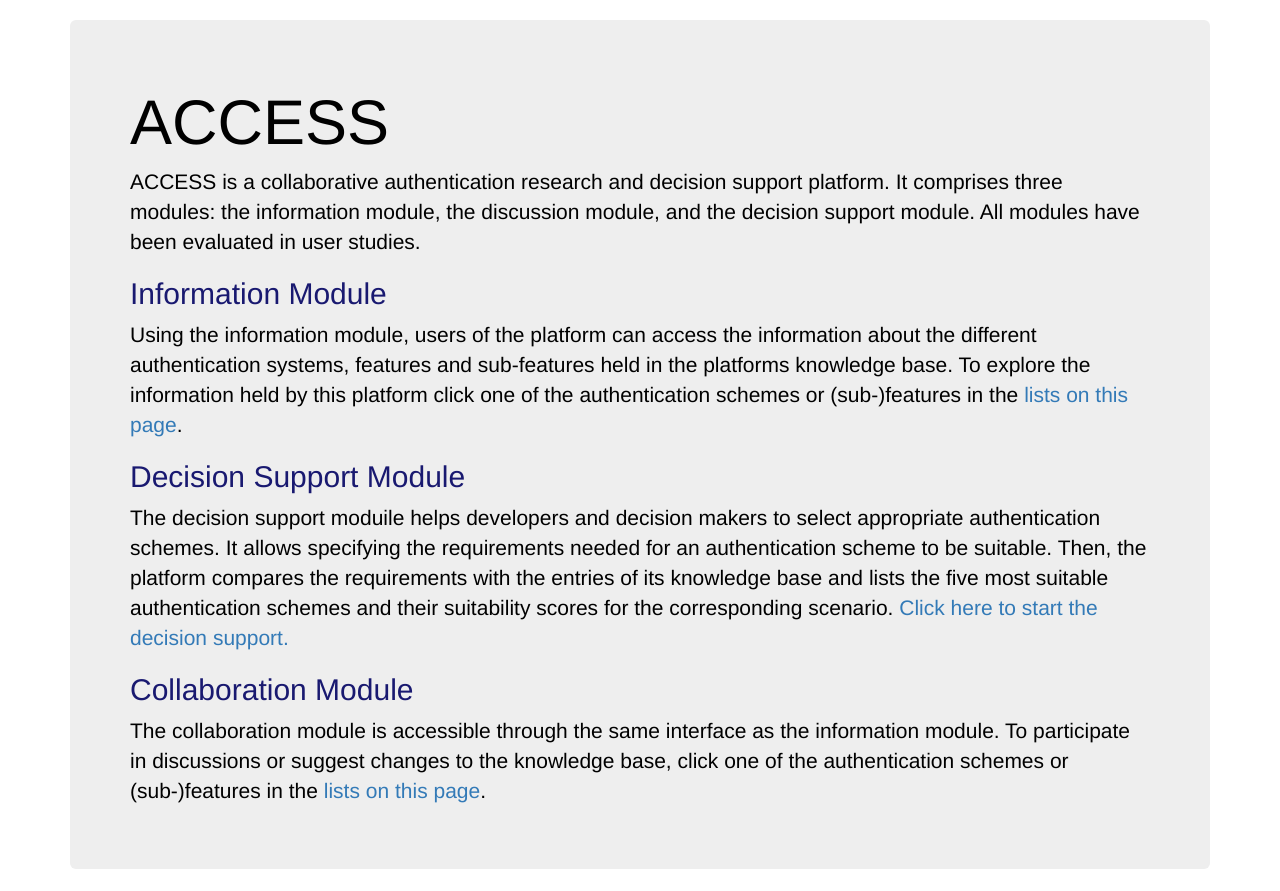
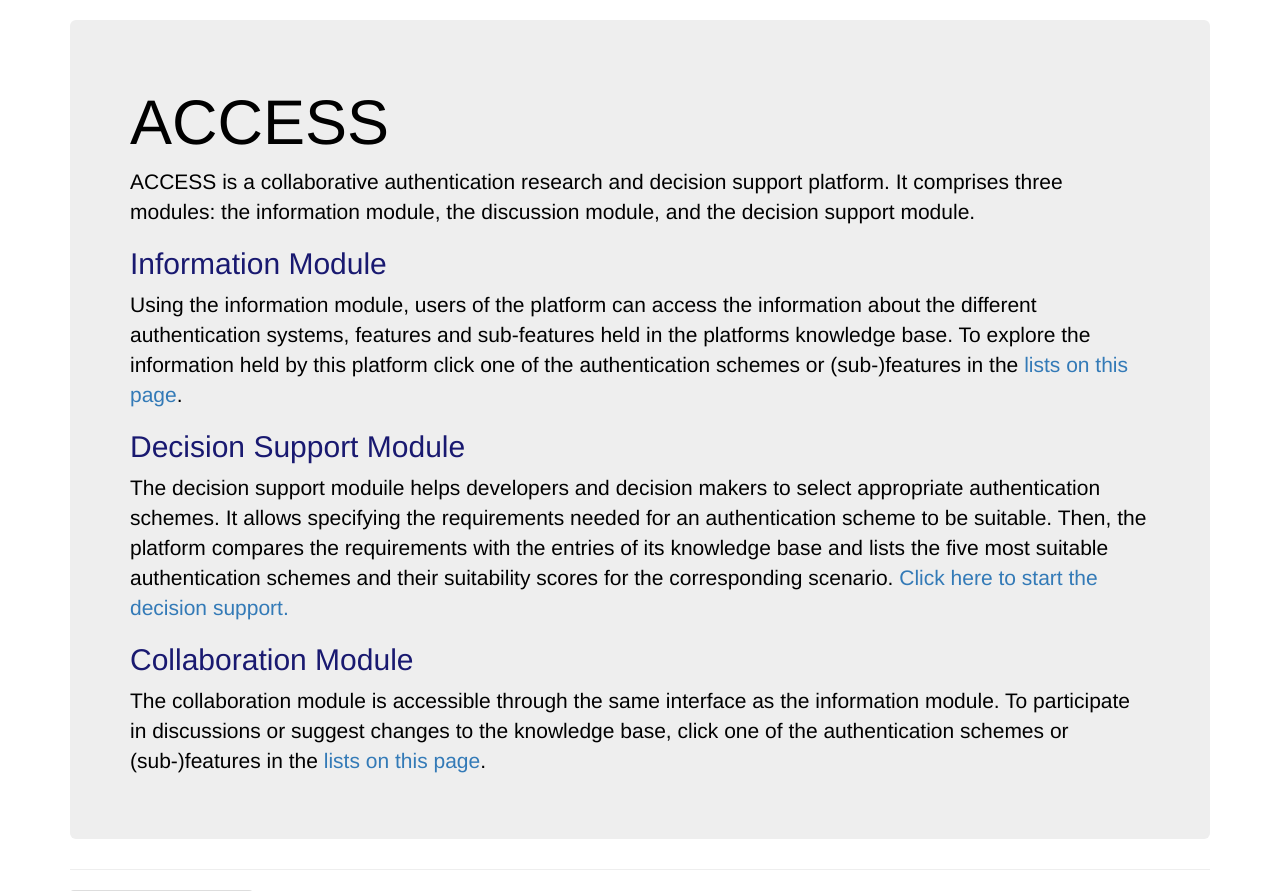
Before and after one commit to SecUSo/ACCESSv2, a PHP site: page / in a window 1280 px wide. Shown: the part 51-942 px from the top of the page. Run offline with PHP 8.4, Linux system fonts and the light colour scheme; data that the repository does not hold is empty.

Commit message:
Revised front page

```diff
--- a/content/index.php
+++ b/content/index.php
@@ -34,7 +34,7 @@
 
                 <!--<h2>The Collaborative Authentication Research and Decision Support Platform</h2>-->
 
-                <p>ACCESS is a collaborative authentication research and decision support platform. It comprises three modules: the information module, the discussion module, and the decision support module. All modules have been evaluated in user studies.</p>
+                <p>ACCESS is a collaborative authentication research and decision support platform. It comprises three modules: the information module, the discussion module, and the decision support module.</p>
 
                 <h2>Information Module</h2>
                 <p>Using the information module, users of the platform can access the information about the different authentication systems, features and sub-features held in the platforms knowledge base. To explore the information held by this platform click one of the authentication schemes or (sub-)features in the <a href="#info-divider">lists on this page</a>.</p>
```
